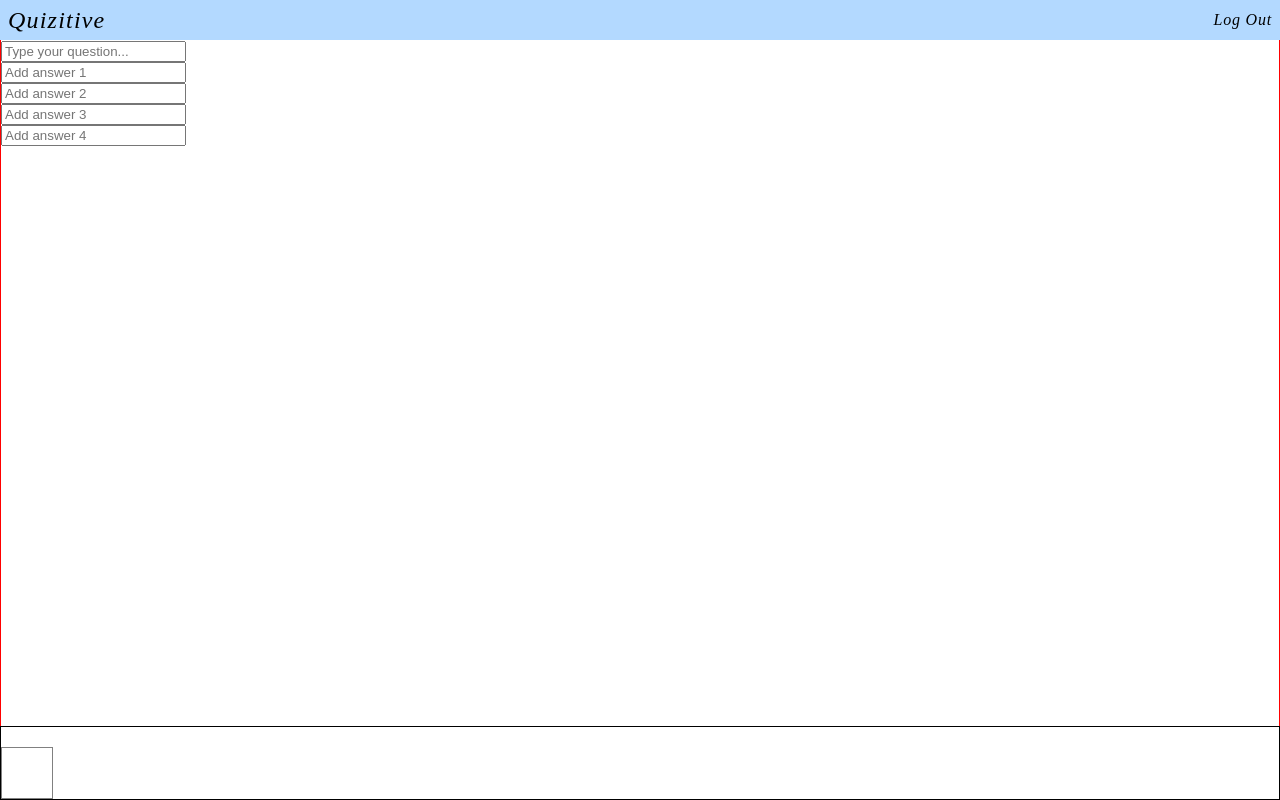
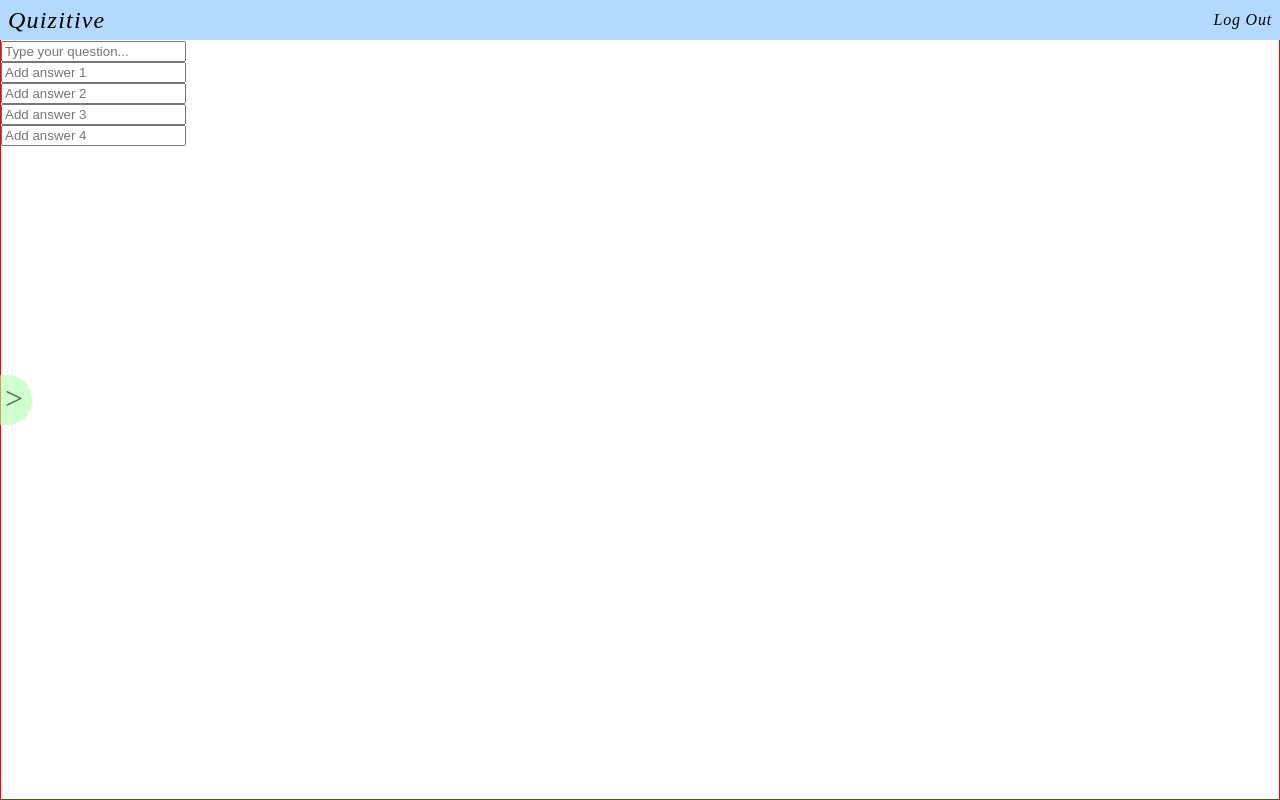
Before and after one commit to Jeff-Enriquez/Quizitive, a React (Create React App) app: page /create in a window 1280 px wide. Built offline with nearby package versions, Linux system fonts and the light colour scheme; no server answers; sample sign-in values are in the browser's storage; what webfontloader would draw is missing.

Commit message:
Add feature: open / close 'create aside'

```diff
--- a/src/components/Header/styles.js
+++ b/src/components/Header/styles.js
@@ -13,6 +13,7 @@ const useStyles = createUseStyles( theme => ({
     padding: '2px 8px 2px 8px',
     backgroundColor: '#b3d9ff',
     height: theme.headerHeight,
+    zIndex: 900,
   },
   title: {
     textDecoration: 'none',
--- a/src/pages/Create/index.js
+++ b/src/pages/Create/index.js
@@ -9,8 +9,8 @@ const Create = () => {
     answers: ['', '', '', ''],
   }])
   const [currentQuestion, setCurrentQuestion] = useState(0)
-
   const [displayAllQuestions, setDisplayAllQuestions] = useState(null)
+  const [isAsideOpen, setIsAsideOpen] = useState(false)
 
   const classes = useStyles()
 
@@ -35,15 +35,27 @@ const Create = () => {
   useEffect(() => {
     const questions = []
     for(let i = 0; i < allQuestions.length; i++){
-      console.log(allQuestions[i].question)
       questions.push(
-        <div className={classes.questionContainer} key={i} onClick={() => setCurrentQuestion(i)}>
-          <p>{allQuestions[i].question.substr(0, 20)}</p>
+        <div className={classes.asideQuestionContainer} key={i} onClick={() => setCurrentQuestion(i)}>
+          <p className={classes.asideQuestionNumber}>Question {i+1}</p>
+          <p className={classes.asideQuestion}>This is what my question would say{allQuestions[i].question.substr(0, 20)}</p>
         </div>
       )
     }
     setDisplayAllQuestions(questions)
   }, [allQuestions])
+
+  useEffect(() => {
+    setDisplayAllQuestions(prevState => {
+      const newState = [...prevState]
+      const highlightDiv =
+      <div className={`${classes.asideQuestionContainer} ${classes.highlightQuestion}`} key={currentQuestion}>
+        <p className={classes.asideQuestionNumber}>Question {currentQuestion+1}</p>
+        <p className={classes.asideQuestion}>This is what my question would say{allQuestions[currentQuestion].question.substr(0, 20)}</p>
+      </div>
+      return newState.slice(0, currentQuestion).concat([highlightDiv]).concat(newState.slice(currentQuestion))
+    })
+  }, [currentQuestion])
 
   return (
     <>
@@ -64,9 +76,48 @@ const Create = () => {
           </div>
         </div>
       </main>
-      <footer className={classes.footerContainer}>
-        {displayAllQuestions}
-      </footer>
+      <aside className={isAsideOpen ? `${classes.asideContainer} ${classes.slideInAsideContainer}` : classes.asideContainer}>
+        <div className={classes.overflow}>
+          {displayAllQuestions}
+          <div className={classes.asideQuestionContainer}>
+            <p className={classes.asideQuestionNumber}>Question 2</p>
+            <p className={classes.asideQuestion}>This is what my question would say</p>
+          </div>
+          <div className={classes.asideQuestionContainer}>
+            <p className={classes.asideQuestionNumber}>Question 3</p>
+            <p className={classes.asideQuestion}>This is what my question would say</p>
+          </div>
+          <div className={classes.asideQuestionContainer}>
+            <p className={classes.asideQuestionNumber}>Question 4</p>
+            <p className={classes.asideQuestion}>This is what my question would say</p>
+          </div>
+          <div className={classes.asideQuestionContainer}>
+            <p className={classes.asideQuestionNumber}>Question 5</p>
+            <p className={classes.asideQuestion}>This is what my question would say</p>
+          </div>
+          <div className={classes.asideQuestionContainer}>
+            <p className={classes.asideQuestionNumber}>Question 6</p>
+            <p className={classes.asideQuestion}>This is what my question would say</p>
+          </div>
+          <div className={classes.asideQuestionContainer}>
+            <p className={classes.asideQuestionNumber}>Question 7</p>
+            <p className={classes.asideQuestion}>This is what my question would say</p>
+          </div>
+          <div className={classes.asideQuestionContainer}>
+            <p className={classes.asideQuestionNumber}>Question 8</p>
+            <p className={classes.asideQuestion}>This is what my question would say</p>
+          </div>
+          <div className={classes.asideQuestionContainer}>
+            <p className={classes.asideQuestionNumber}>Question 9</p>
+            <p className={classes.asideQuestion}>This is what my question would say</p>
+          </div>
+        </div>
+        <div className={isAsideOpen ? `${classes.asideArrow} ${classes.asideArrowClose}` : classes.asideArrow}
+          onClick={() => setIsAsideOpen(prevState => !prevState)}
+        >
+          {'>'}
+        </div>
+      </aside>
     </>
   )
 }
--- a/src/pages/Create/styles.js
+++ b/src/pages/Create/styles.js
@@ -9,25 +9,76 @@ const useStyles = createUseStyles( theme => ({
     paddingBottom: theme.createFooterHeight,
     paddingTop: theme.headerHeight,
   },
-  footerContainer: {
+  asideContainer: {
     position: 'absolute',
-    bottom: 0,
-    left: '100vw',
+    top: 0,
+    left: 0,
     border: '1px solid black',
     boxSizing: 'border-box',
-    height: '100vw',
-    width: theme.createFooterHeight,
-    overflowY: 'auto',
-    overflowX: 'hidden',
-    transform: 'rotate(-90deg)',
-    transformOrigin: 'bottom left',
+    width: 200,
+    height: '100vh',
+    paddingTop: theme.headerHeight,
+    backgroundColor: 'white',
+    transition: 'transform 1s',
+    transform: 'translateX(-100%)',
   },
-  questionContainer: {
-    transform: 'rotate(90deg)',
+  asideQuestionContainer: {
+    border: '1px solid gray',
+    fontFamily: 'Work Sans',
+    width: '90%',
+    margin: '15px auto',
+    padding: '5px 10px',
+    boxSizing: 'border-box',
+    textAlign: 'center',
+  },
+  asideQuestionNumber: {
+    fontSize: '1.2em',
+    fontWeight: 'bold',
+    margin: 0,
+  },
+  asideQuestion: {
+    fontSize: '.8em',
+    margin: 0,
+  },
+  highlightQuestion: {
+    backgroundColor: '#ebf4fc',
+  },
+  slideInAsideContainer: {
+    transition: 'transform 1s',
+    transform: 'translateX(0)',
+  },
+  asideArrow: {
+    position: 'absolute',
+    top: '50%',
+    right: 0,
+    transform: 'translate(100%, -50%)',
+    fontFamily: 'Source Code Pro',
+    fontSize: '32px',
+    zIndex: 20,
+    backgroundColor: 'rgba(175, 255, 170, .6)',
+    color: 'rgba(0,0,0,.6)',
+    cursor: 'pointer',
+    paddingTop: 4.5,
+    paddingLeft: 6,
+    height: 50,
+    width: 33,
+    boxSizing: 'border-box',
+    borderBottomRightRadius: 90,
+    borderTopRightRadius: 90,
     transformOrigin: 'center',
-    height: 50,
-    width: 50,
-    border: '1px solid gray',
+    transition: 'transform 1s',
+    '&:hover': {
+      backgroundColor: 'rgba(175, 255, 170, .85)',
+      color: 'rgba(0,0,0,.85)',
+    }
+  },
+  asideArrowClose: {
+    transform: 'translate(0, -50%) scale(-1)',
+    transition: 'transform 1s',
+  },
+  overflow: {
+    overflow: 'scroll',
+    height: '100%',
   }
 }))
 
```
